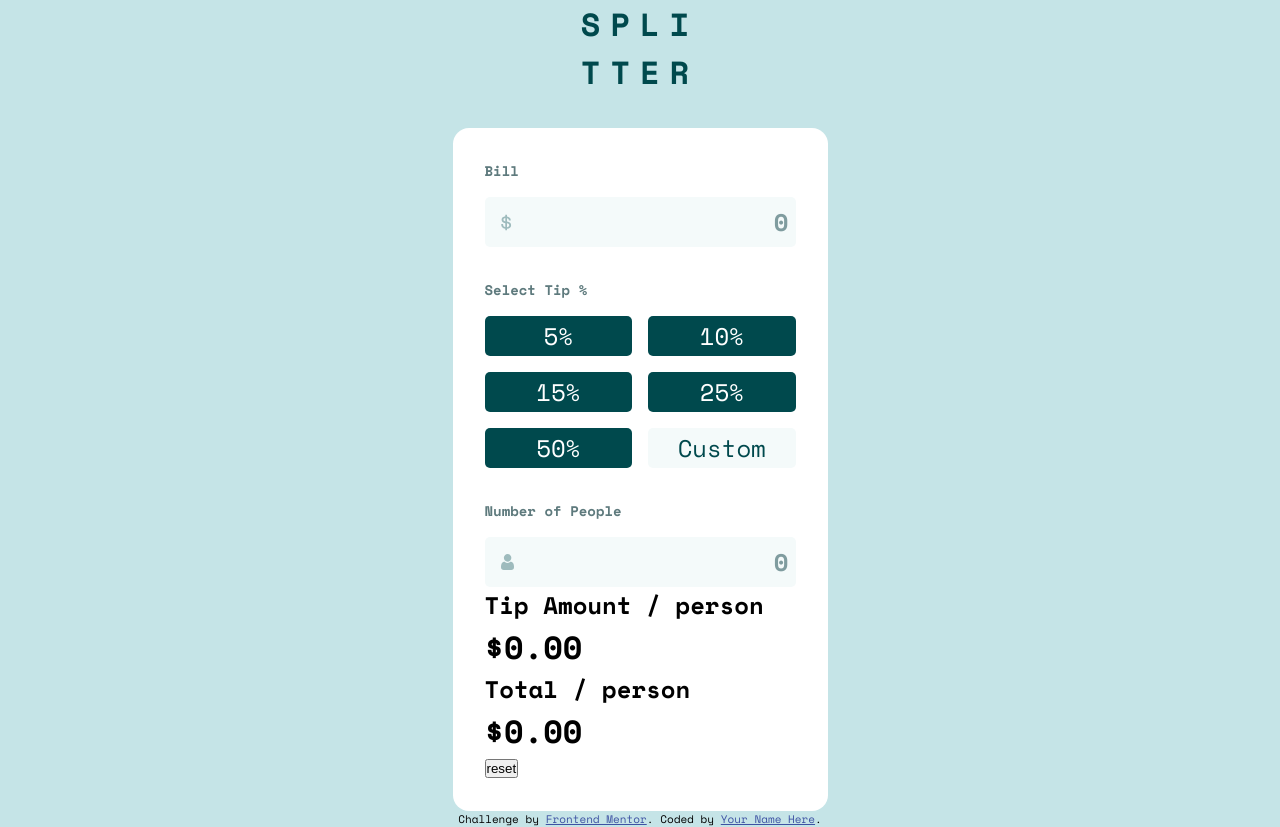
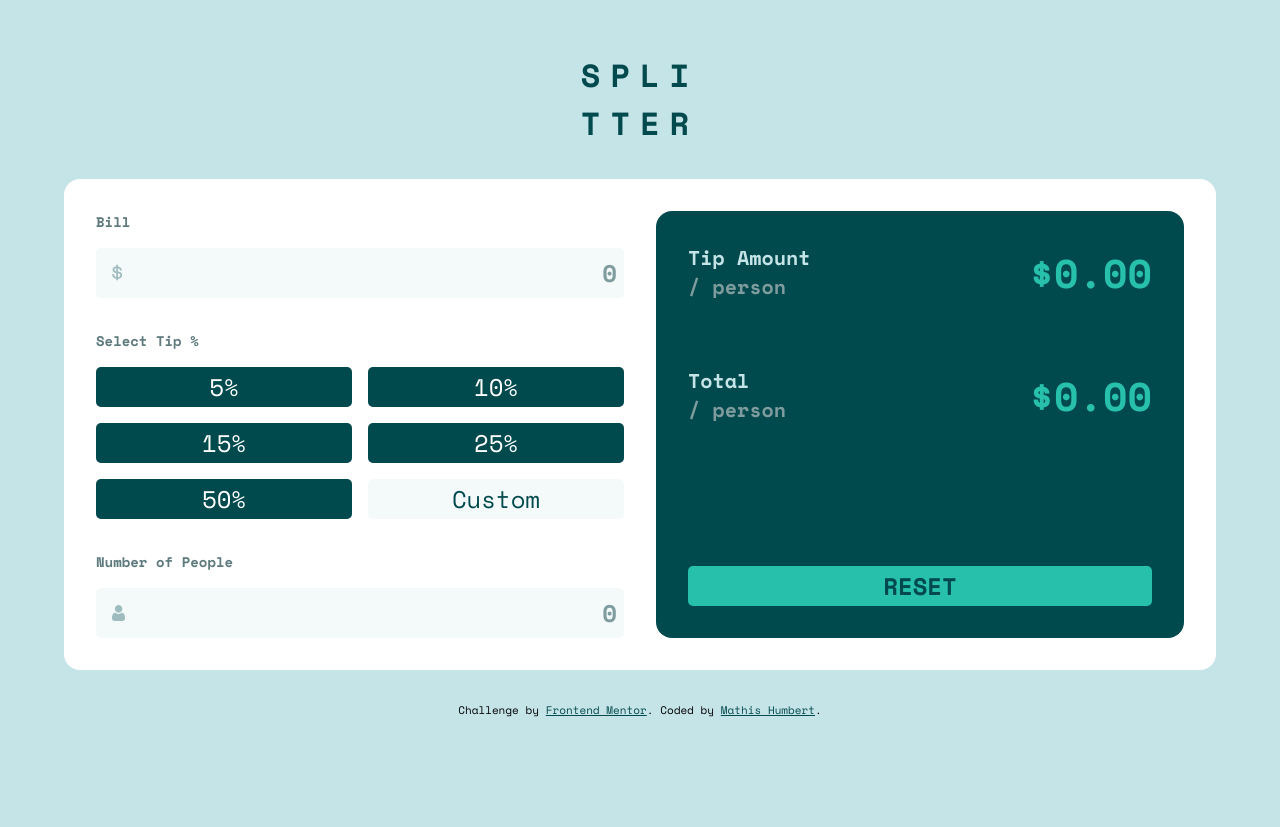
Before and after one commit to MathisHumbert/tip-calculator-app-main, a plain HTML site: page index.html in a window 1280 px wide. After the commit the page ends 800 px from the top, so only its background shows below. Drawn offline with nearby package versions, Linux system fonts and the light colour scheme.

Commit message:
html and css done

```diff
--- a/index.html
+++ b/index.html
@@ -18,26 +18,15 @@
     />
 
     <title>Frontend Mentor | Tip calculator app</title>
-
-    <!-- Feel free to remove these styles or customise in your own stylesheet 👍 -->
-    <style>
-      .attribution {
-        font-size: 11px;
-        text-align: center;
-      }
-      .attribution a {
-        color: hsl(228, 45%, 44%);
-      }
-    </style>
   </head>
   <body>
     <main>
+      <div>
         <!-- title -->
         <h1 class="title">
           spli <br />
           tter
         </h1>
-      <div>
         <!-- container -->
         <div class="container">
           <!-- calculator -->
@@ -75,15 +64,23 @@
 
           <!-- result -->
           <div class="result">
+            <div>
               <!-- tip amount -->
               <div class="result-display tip-amount">
-              <h2>Tip Amount <span>/ person</span></h2>
+                <h2>
+                  Tip Amount <br />
+                  <span>/ person</span>
+                </h2>
                 <h1 class="amount-resut">$0.00</h1>
               </div>
               <!-- total -->
               <div class="result-display total">
-              <h2>Total <span>/ person</span></h2>
+                <h2>
+                  Total <br />
+                  <span>/ person</span>
+                </h2>
                 <h1 class="total-resut">$0.00</h1>
+              </div>
             </div>
             <button class="reset">reset</button>
           </div>
@@ -92,9 +89,11 @@
           Challenge by
           <a href="https://www.frontendmentor.io?ref=challenge" target="_blank"
             >Frontend Mentor</a
-          >. Coded by <a href="#">Your Name Here</a>.
+          >. Coded by <a href="#">Mathis Humbert</a>.
         </div>
       </div>
     </main>
+
+    <script src="./app.js"></script>
   </body>
 </html>
--- a/style.css
+++ b/style.css
@@ -30,6 +30,8 @@ main {
   width: 100%;
   padding: 2rem;
   border-radius: 1rem;
+  display: grid;
+  gap: 2rem;
 }
 
 /* calculator */
@@ -92,3 +94,85 @@ input::placeholder {
   background: hsl(189, 41%, 97%);
   color: hsl(183, 100%, 15%);
 }
+
+/*
+result
+*/
+.result {
+  background: hsl(183, 100%, 15%);
+  padding: 1rem;
+  border-radius: 1rem;
+  display: grid;
+  grid-template-rows: 1fr auto;
+  gap: 2rem;
+}
+.result h1 {
+  font-size: 24px;
+  color: hsl(172, 67%, 45%);
+}
+.result h2 {
+  font-size: 14px;
+  color: hsl(185, 41%, 84%);
+}
+.result span {
+  color: hsl(184, 14%, 56%);
+}
+.result-display {
+  display: flex;
+  justify-content: space-between;
+  align-items: center;
+}
+.reset {
+  background: hsl(172, 67%, 45%);
+  border: none;
+  border-radius: 5px;
+  padding: 2px;
+  color: hsl(183, 100%, 15%);
+  font-weight: 700;
+  font-size: 24px;
+  font-family: 'Space Mono', monospace;
+  cursor: pointer;
+  text-transform: uppercase;
+}
+.tip-amount {
+  margin-bottom: 2rem;
+}
+
+.attribution {
+  font-size: 11px;
+  text-align: center;
+  margin-top: 2rem;
+  margin-bottom: 2rem;
+}
+.attribution a {
+  color: hsl(183, 100%, 15%);
+}
+@media screen and (min-width: 1080px) {
+  .container {
+    grid-template-columns: 1fr 1fr;
+    width: 100%;
+  }
+  main {
+    max-width: 1440px;
+    display: grid;
+    align-items: center;
+  }
+  .container {
+    width: 90%;
+    margin: 0 auto;
+  }
+  .tip-amount {
+    margin-bottom: 4rem;
+  }
+  .result {
+    padding: 2rem;
+  }
+  .result h1 {
+    font-size: 2.5rem;
+    color: hsl(172, 67%, 45%);
+  }
+  .result h2 {
+    font-size: 20px;
+    color: hsl(185, 41%, 84%);
+  }
+}
```
Also changed, not shown: app.js (added), 3 other files. Lines whose indentation alone changed are shown as unchanged.
